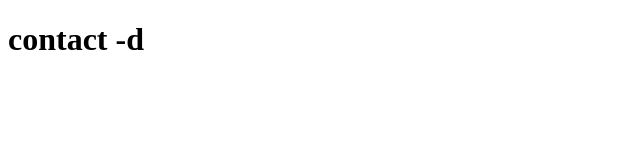
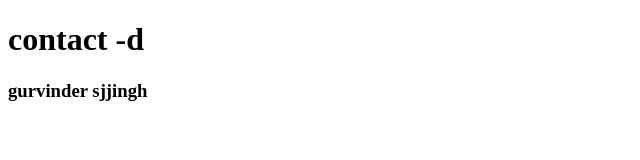
Before and after one commit to gurvindersingh99/test, a plain HTML site: page contact.html in a window 1280 px wide. Shown: the whole page, without its empty margins (0-640 px from the left). Drawn offline with Linux system fonts and the light colour scheme.

Commit message:
gurvinder

```diff
--- a/contact.html
+++ b/contact.html
@@ -7,5 +7,6 @@
 </head>
 <body>
     <h1>contact -d</h1>
+    <h3>gurvinder sjjingh</h3>
 </body>
 </html>
```
